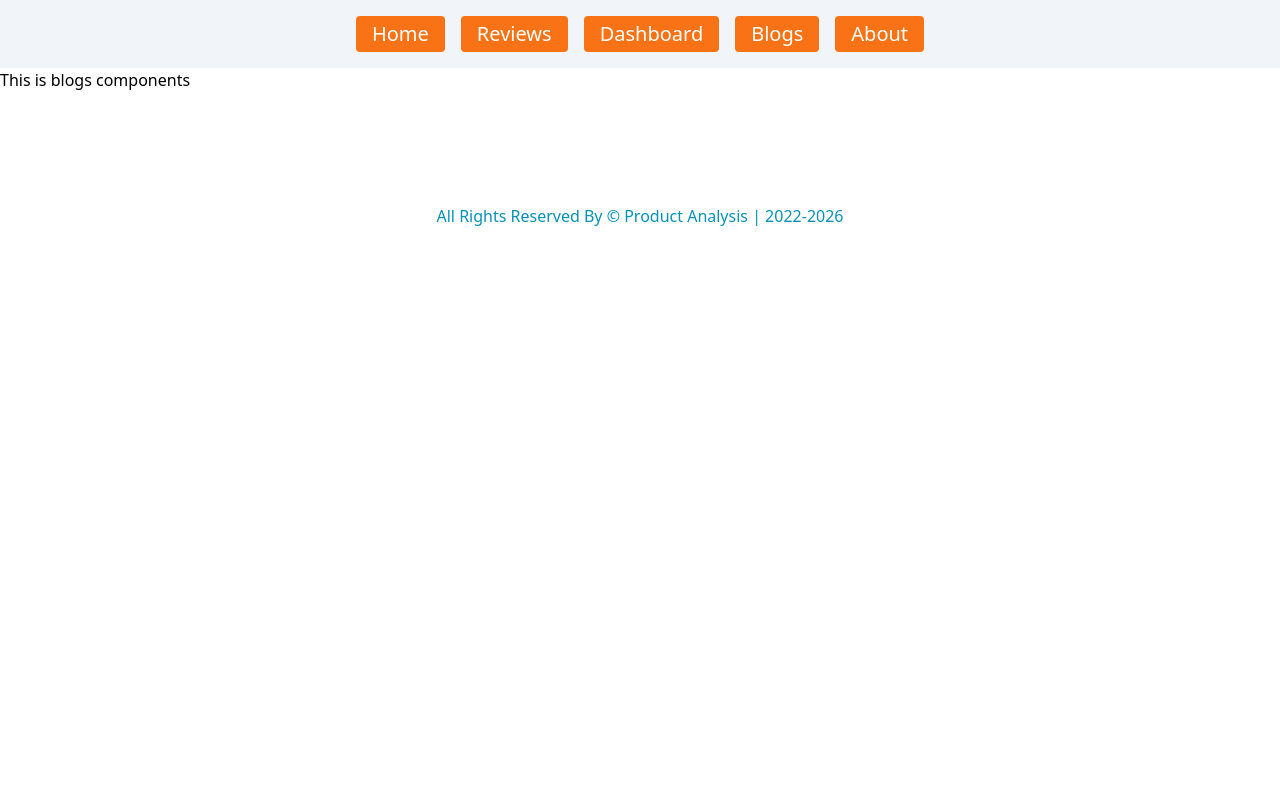
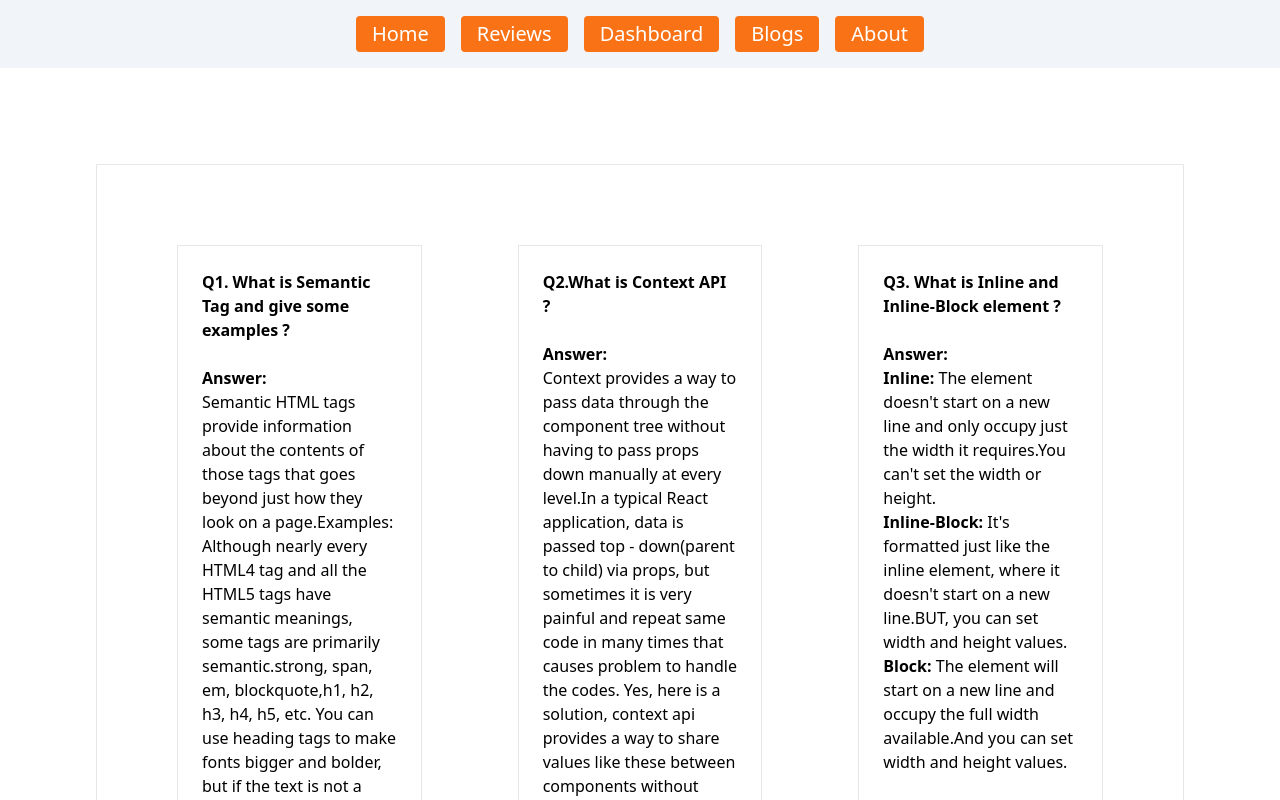
Before and after one commit to Ashik-Sarker/Product-Analysis, a React (Create React App) app: page /blogs in a window 1280 px wide. Shown: the top 800 px of the page. Built offline with nearby package versions, Linux system fonts and the light colour scheme.

Commit message:
Questions answer

```diff
--- a/src/components/Blogs/Blogs.js
+++ b/src/components/Blogs/Blogs.js
@@ -2,8 +2,26 @@ import React from 'react';
 
 const Blogs = () => {
     return (
-        <div>
-            <h1>This is blogs components</h1>
+        <div className='border m-24 p-8 grid grid-cols-3'>
+            <div className='border m-12 p-6'>
+                <b>Q1. What is Semantic Tag and give some examples ?</b>
+                <br /><br />
+                <strong>Answer:</strong> <br /> Semantic HTML tags provide information about the contents of those tags that goes beyond just how they look on a page.Examples: Although nearly every HTML4 tag and all the HTML5 tags have semantic meanings, some tags are primarily semantic.strong, span, em, blockquote,h1, h2, h3, h4, h5, etc. You can use heading tags to make fonts bigger and bolder, but if the text is not a heading, use the font weight and font size CSS properties instead.
+            </div>
+            <div className='border m-12 p-6'>
+                <b>Q2.What is Context API ?</b>
+                <br /><br />
+                <strong>Answer:</strong> <br /> Context provides a way to pass data through the component tree without having to pass props down manually at every level.In a typical React application, data is passed top - down(parent to child) via props, but sometimes it is very painful and repeat same code in many times that causes problem to handle the codes. Yes, here is a solution, context api provides a way to share values like these between components without having to explicitly pass a prop through every level of the tree.
+            </div>
+
+            <div className='border m-12 p-6'>
+                <b>Q3. What is Inline and Inline-Block element ?</b>
+                <br /><br />
+                <strong>Answer:</strong> <br />
+                <b>Inline:</b> The element doesn't start on a new line and only occupy just the width it requires.You can't set the width or height. <br />
+                <b>Inline-Block:</b> It's formatted just like the inline element, where it doesn't start on a new line.BUT, you can set width and height values. <br />
+                <b>Block:</b> The element will start on a new line and occupy the full width available.And you can set width and height values.
+            </div>
         </div>
     );
 };
--- a/src/components/Customer/Customer.js
+++ b/src/components/Customer/Customer.js
@@ -1,11 +1,12 @@
 import React from 'react';
 
 const Customer = ({ customer }) => {
-    const { name, profession, review } = customer;
+    const { name, profession, review, ratings} = customer;
     return (
         <div className='border-2 p-2 m-6'>
             <p>Name: {name}</p>
             <p>Profession: {profession}</p>
+            <p>Ratings: {ratings} (5)</p>
             <p>Review: {review}</p>
         </div>
     );
--- a/src/components/ErrorPage/ErrorPage.js
+++ b/src/components/ErrorPage/ErrorPage.js
@@ -1,22 +1,25 @@
 import React from 'react';
+import { Link } from 'react-router-dom';
 
 const ErrorPage = () => {
   return (
     <section className='px-4 py-32 mx-auto max-w-7xl'>
-      <div className='grid items-center w-full grid-cols-1 gap-10 mx-auto md:w-4/5 lg:grid-cols-2 xl:gap-32'>
+      <div className='grid items-center w-full grid-cols-1 gap-10 mx-auto md:w-4/5 lg:grid-cols-2'>
         <div>
-          <p className='mb-2 text-xs font-semibold tracking-wide text-gray-500 uppercase'>
+          <p className='mb-2 text-xs font-semibold text-gray-500'>
             Error 404
           </p>
-          <h1 className='mb-4 text-2xl font-extrabold leading-tight tracking-tight text-left text-gray-900 md:text-4xl'>
+          <h1 className='mb-4 text-2xl font-extrabold text-left text-gray-900 md:text-4xl'>
             Oops! The page you're looking for isn't here.
           </h1>
-          <p className='mb-5 text-base text-left text-gray-800 md:text-xl'>
+          <p className='mb-5 text-left text-gray-800 md:text-xl'>
             You might have the wrong address, or the page may have moved.
           </p>
-          <button className='w-full mb-2 py-2 px-3 text-white mt-3 bg-orange-500 rounded sm:w-auto sm:mb-0'>
+          <Link to={"/home"}>
+            <button className='w-full mb-2 py-2 px-3 text-white mt-3 bg-orange-500 rounded sm:w-auto sm:mb-0'>
             Back to homepage
-          </button>
+            </button>
+          </Link>
           <button className='w-full mb-2 py-2 px-3 text-white mt-3 mx-2 bg-orange-500 rounded sm:w-auto sm:mb-0'>
             Contact us
           </button>
@@ -24,9 +27,7 @@ const ErrorPage = () => {
         <div>
           <div className='w-full h-full bg-gray-200 rounded-lg'>
             <img
-              src='https://thumbs.dreamstime.com/b/%C3%B0%C2%BF%C3%B0%C2%B5%C3%B1%E2%80%A1%C3%B0%C2%B0%C3%B1%E2%80%9A%C3%B1%C5%93-134036857.jpg'
-              alt=''
-            />
+              src='images/errorPage.jpg' alt=''/>
           </div>
         </div>
       </div>
```
Also changed, not shown: public/data.json (+8 -0 lines), public/images/errorPage.jpg (added).
